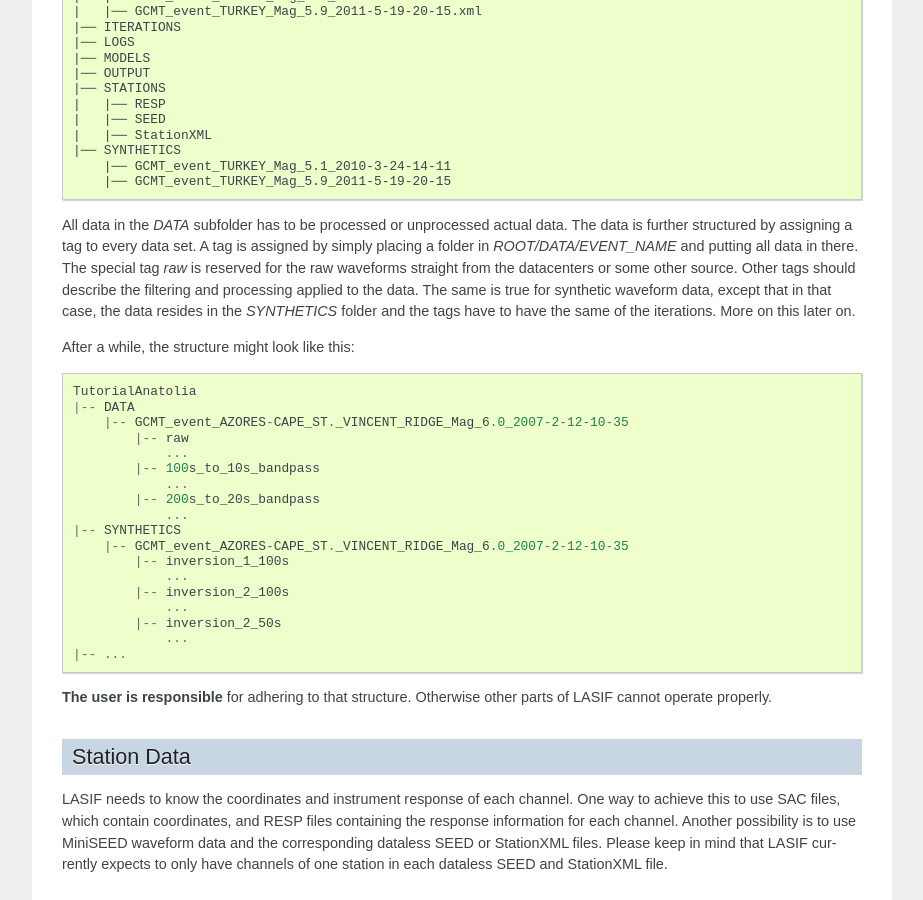
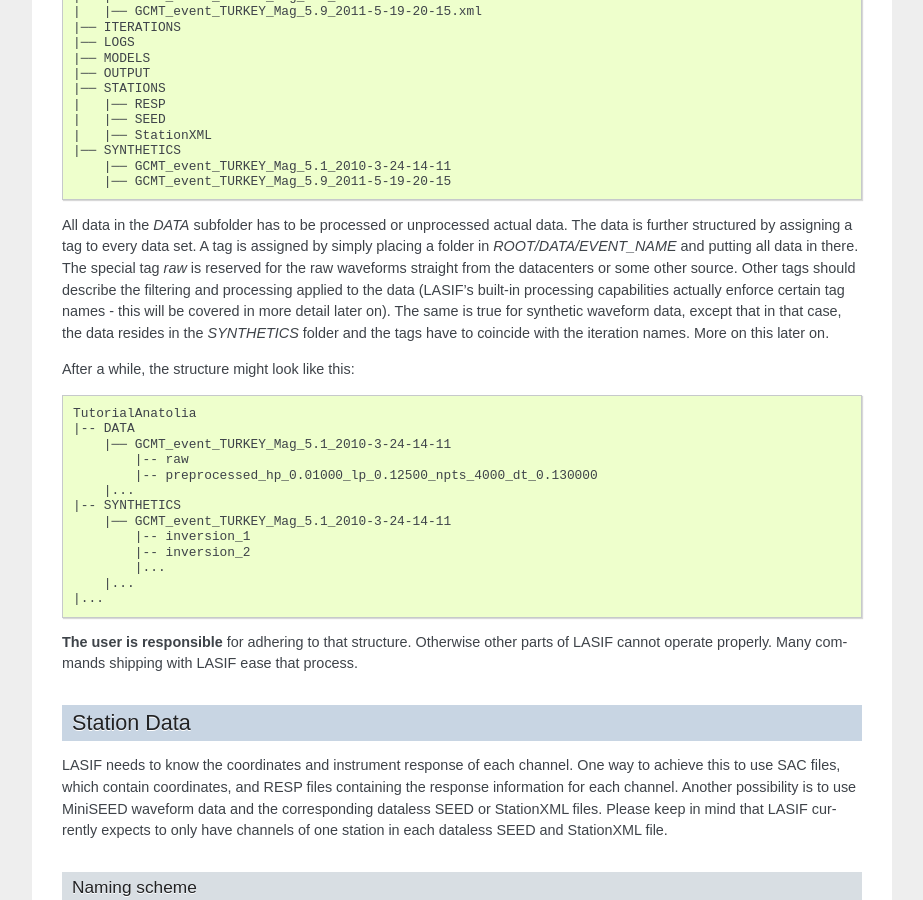
Before and after one commit to krischer/LASIF, a Sphinx documentation site: the page built from doc/index.rst, in a window 1280 px wide and 900 px high, scrolled down 6590 px. Shown: the whole window, without its empty margins (198-1121 px from the left). Built offline with Sphinx 7.4.7, drawn with Linux system fonts in a browser that asks for light colours; formulas are drawn with MathJax 3.

Commit message:
Updated waveform data tutorial.

```diff
--- a/doc/index.rst
+++ b/doc/index.rst
@@ -490,34 +490,31 @@
 tag is assigned by simply placing a folder in *ROOT/DATA/EVENT_NAME* and
 putting all data in there. The special tag *raw* is reserved for the raw
 waveforms straight from the datacenters or some other source. Other tags should
-describe the filtering and processing applied to the data. The same is true for
-synthetic waveform data, except that in that case, the data resides in the
-*SYNTHETICS* folder and the tags have to have the same of the iterations. More
-on this later on.
+describe the filtering and processing applied to the data (LASIF's built-in
+processing capabilities actually enforce certain tag names - this will be
+covered in more detail later on). The same is true for synthetic waveform data,
+except that in that case, the data resides in the *SYNTHETICS* folder and the
+tags have to coincide with the iteration names. More on this later on.
 
 After a while, the structure might look like this::
 
     TutorialAnatolia
     |-- DATA
-        |-- GCMT_event_AZORES-CAPE_ST._VINCENT_RIDGE_Mag_6.0_2007-2-12-10-35
+        |── GCMT_event_TURKEY_Mag_5.1_2010-3-24-14-11
             |-- raw
-                ...
-            |-- 100s_to_10s_bandpass
-                ...
-            |-- 200s_to_20s_bandpass
-                ...
+            |-- preprocessed_hp_0.01000_lp_0.12500_npts_4000_dt_0.130000
+        |...
     |-- SYNTHETICS
-        |-- GCMT_event_AZORES-CAPE_ST._VINCENT_RIDGE_Mag_6.0_2007-2-12-10-35
-            |-- inversion_1_100s
-                ...
-            |-- inversion_2_100s
-                ...
-            |-- inversion_2_50s
-                ...
-    |-- ...
+        |── GCMT_event_TURKEY_Mag_5.1_2010-3-24-14-11
+            |-- inversion_1
+            |-- inversion_2
+            |...
+        |...
+    |...
 
 **The user is responsible** for adhering to that structure. Otherwise other
-parts of LASIF cannot operate properly.
+parts of LASIF cannot operate properly. Many commands shipping with LASIF ease
+that process.
 
 Station Data
 ------------
```
